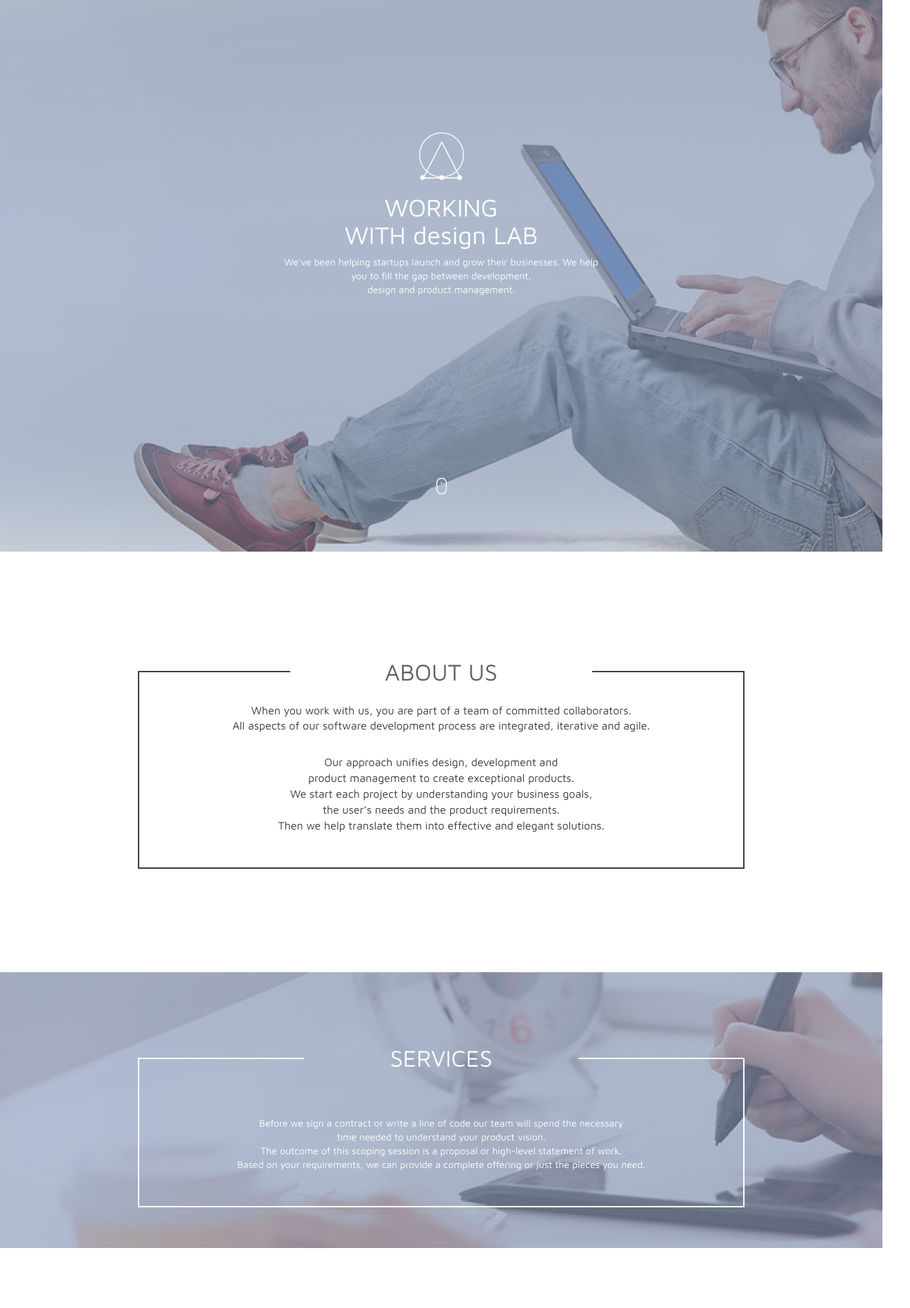
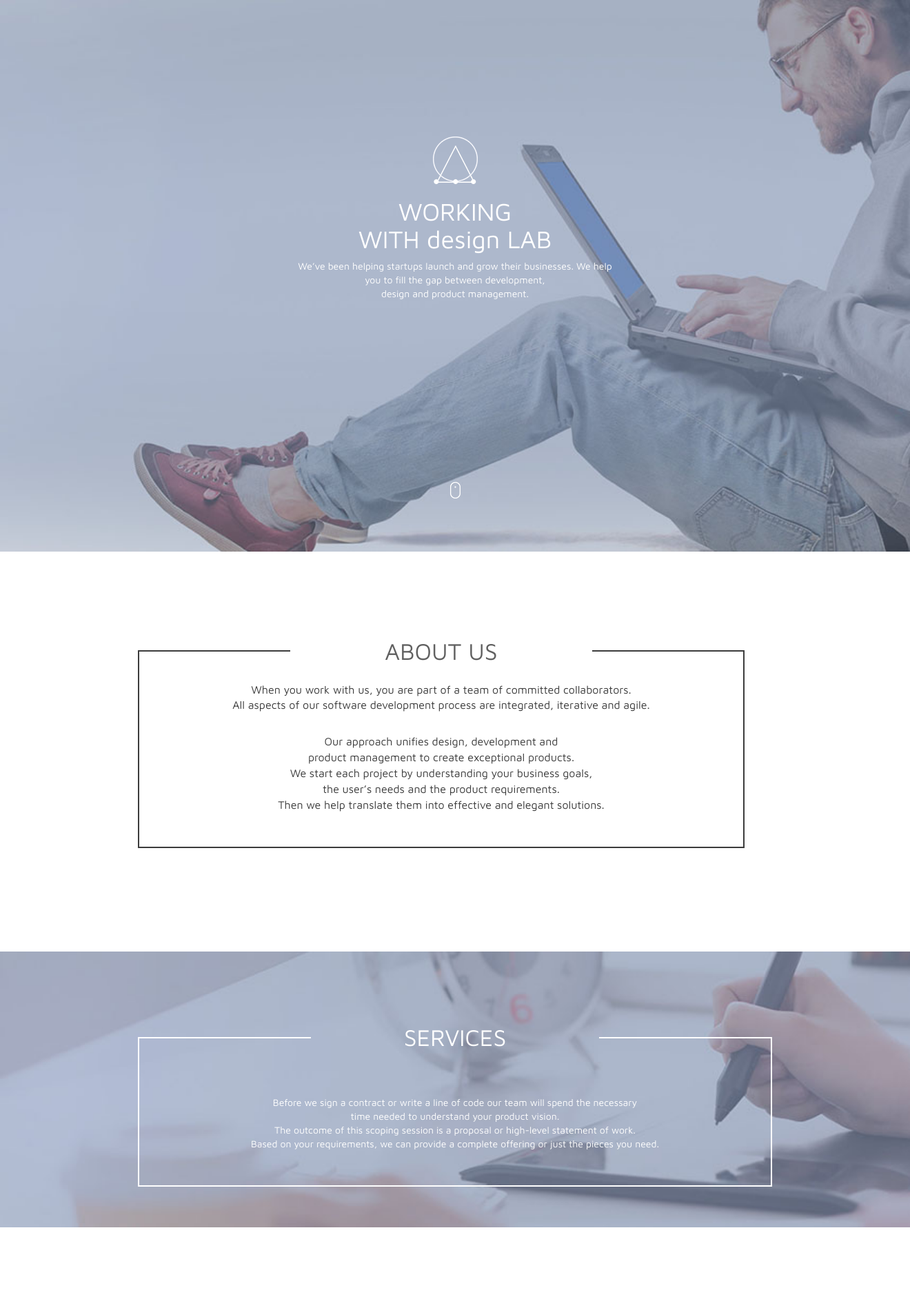
Before and after one commit to DJanota/git-Ajax-API-12.8, a website: page index.html in a window 1280 px wide. Shown: the top 1897 px of the page at 69% size, 1320 px wide, since content can reach past the window. Drawn offline with nearby package versions, Linux system fonts and the light colour scheme.

Commit message:
git-Ajax-API-Update-12.8

```diff
--- a/css/style.css
+++ b/css/style.css
@@ -115,7 +115,8 @@ body .header-container {
   background-image: url(../Images/background-header1.jpg);
   background-size: cover;
   height: 800px;
-  margin-bottom: 150px;
+  margin-right: -40px;
+  margin-bottom: 120px;
 }
 
 body .header-container .logo {
@@ -166,7 +167,8 @@ body .services {
   background-size: cover;
   height: 400px;
   position: relative;
-  margin-bottom: 100px;
+  margin-right: -40px;
+  margin-bottom: 120px;
 }
 
 body .services .services-fieldset {
@@ -226,6 +228,7 @@ body .what-we-do .product-management h3 {
 
 body .our-works {
   float: left;
+  margin-right: -40px;
   margin-bottom: 150px;
 }
 
```
